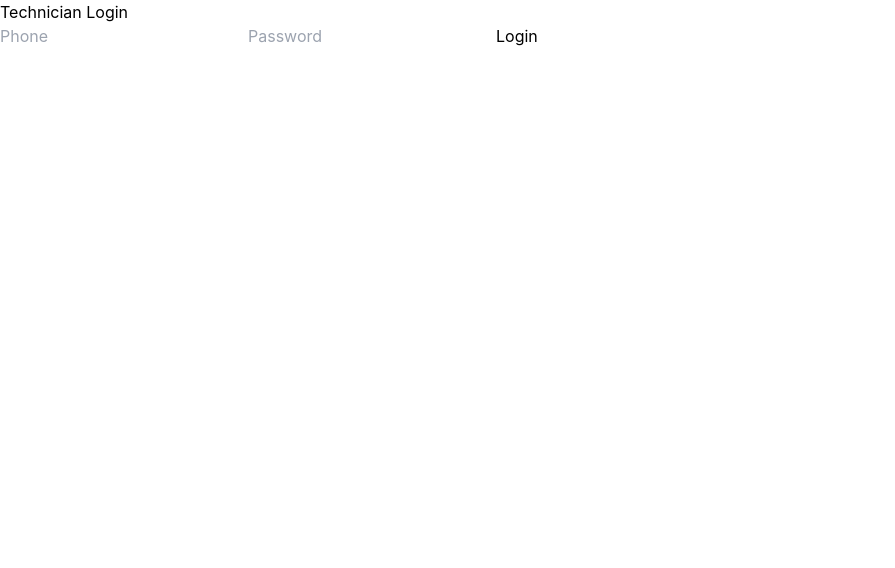
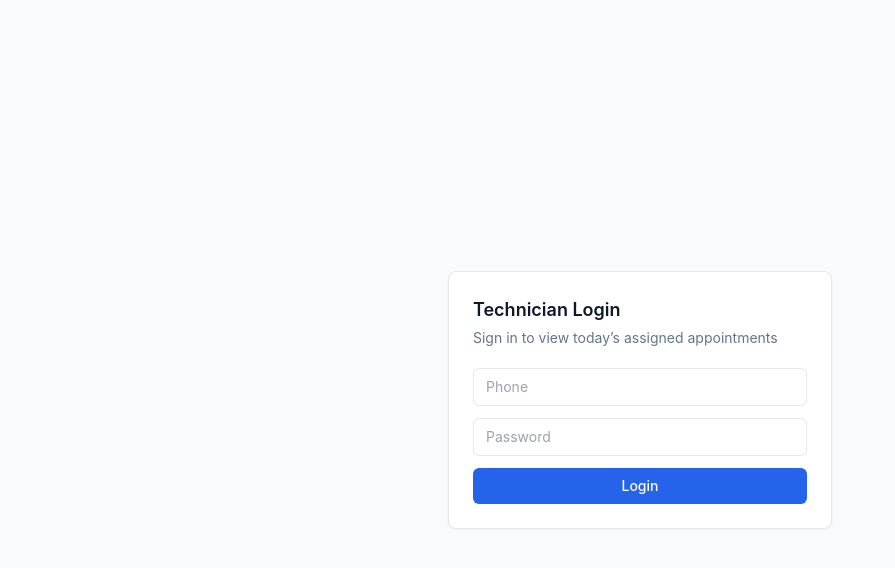
Before and after one commit to deepakM-8bit/Field-appoinment-smart-reminder-platform, a React app in the folder Frontend/: page /tech-login in a window 1280 px wide. Shown: the top 568 px of the page, without its empty margins (0-895 px from the left). Built offline with nearby package versions, Linux system fonts and the light colour scheme; the HTML template or start-up script is replaced by a standard one.

Commit message:
added the technicians reset password ui and force flow

```diff
--- a/Frontend/src/pages/LoginTechnician.jsx
+++ b/Frontend/src/pages/LoginTechnician.jsx
@@ -9,27 +9,65 @@ export default function LoginTechnician() {
 
   const handleLogin = async () => {
     try {
-      const res = await api.post("api/auth/technician-login", {
+      const res = await api.post("/api/auth/technician-login", {
         phoneno,
-        password
+        password,
       });
 
       localStorage.setItem("token", res.data.token);
       localStorage.setItem("role", res.data.role);
 
-      navigate("/technician/dashboard");
+      // Phase 3B flag
+      localStorage.setItem(
+        "mustChangePassword",
+        res.data.mustChangePassword ? "true" : "false"
+      );
+
+      // Redirect based on mustChangePassword
+      if (res.data.mustChangePassword) {
+        navigate("/technician/reset-password");
+      } else {
+        navigate("/technician/dashboard");
+      }
     } catch (err) {
       alert("Login failed");
-      console.log("technician login error:",err.message);
+      console.log("technician login error:", err.message);
     }
   };
 
   return (
-    <div>
-      <h2>Technician Login</h2>
-      <input placeholder="Phone" onChange={e => setPhone(e.target.value)} />
-      <input type="password" placeholder="Password" onChange={e => setPassword(e.target.value)} />
-      <button onClick={handleLogin}>Login</button>
+    <div className="min-h-screen bg-slate-50 flex items-center justify-center px-4">
+      <div className="w-full max-w-sm rounded-lg border border-gray-200 bg-white p-6 shadow-sm">
+        <h2 className="text-lg font-semibold text-slate-900">
+          Technician Login
+        </h2>
+        <p className="mt-1 text-sm text-slate-500">
+          Sign in to view today’s assigned appointments
+        </p>
+
+        <div className="mt-5 space-y-3">
+          <input
+            placeholder="Phone"
+            value={phoneno}
+            onChange={(e) => setPhone(e.target.value)}
+            className="w-full rounded-md border border-gray-200 px-3 py-2 text-sm focus:ring-2 focus:ring-blue-600"
+          />
+          <input
+            type="password"
+            placeholder="Password"
+            value={password}
+            onChange={(e) => setPassword(e.target.value)}
+            className="w-full rounded-md border border-gray-200 px-3 py-2 text-sm focus:ring-2 focus:ring-blue-600"
+          />
+
+          <button
+            onClick={handleLogin}
+            className="w-full rounded-md bg-blue-600 py-2 text-sm font-medium text-white hover:bg-blue-700"
+          >
+            Login
+          </button>
+        </div>
+      </div>
     </div>
   );
 }
```
Also changed, not shown: 1 other file (tests, documents, lock files or other folders).
